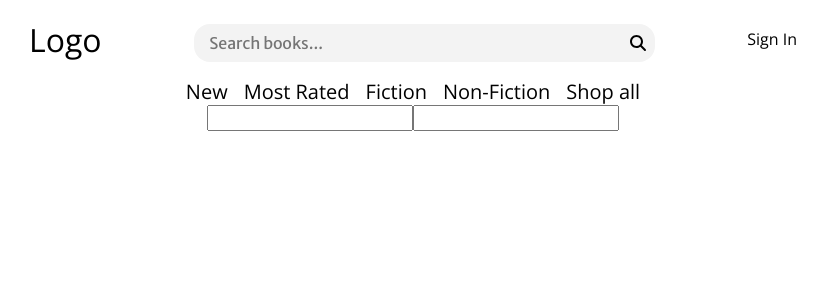
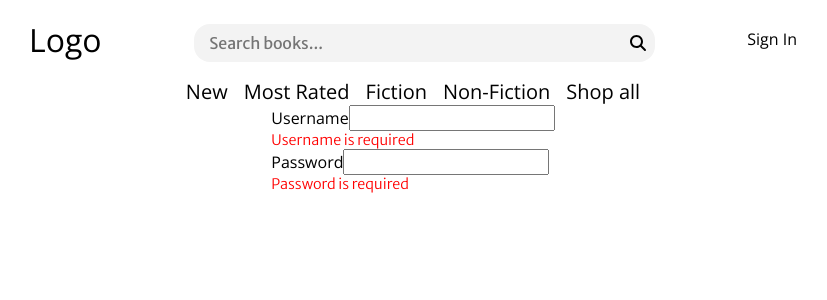
Before and after one commit to Dreamheart92/novel-journeys, a React (Vite) app: page /login in a window 1280 px wide. Shown: the top 300 px of the page, without its empty margins (227-1054 px from the left). Built offline with nearby package versions, Linux system fonts and the light colour scheme.

Commit message:
testing the useForm hook

```diff
--- a/src/components/shared/input/Input.jsx
+++ b/src/components/shared/input/Input.jsx
@@ -1,10 +1,16 @@
-export default function Input({...props}) {
-    console.log(props)
+import style from "./Input.module.css";
+
+export default function Input({label, type = "text", ...props}) {
+    console.log(props.state.error);
 
     return (
-        <>
-            <label htmlFor=""></label>
-            <input {...props} type="text" name="name"/>
-        </>
+        <div className={style.container}>
+            <label htmlFor={label}>{label[0].toUpperCase() + label.slice(1)}</label>
+            <input {...props.handlers} type={type} name={label}/>
+
+            {props.state.error &&
+                <p className="error">{Object.entries(props.state.error)[0][1]}</p>
+            }
+        </div>
     )
 }
```
